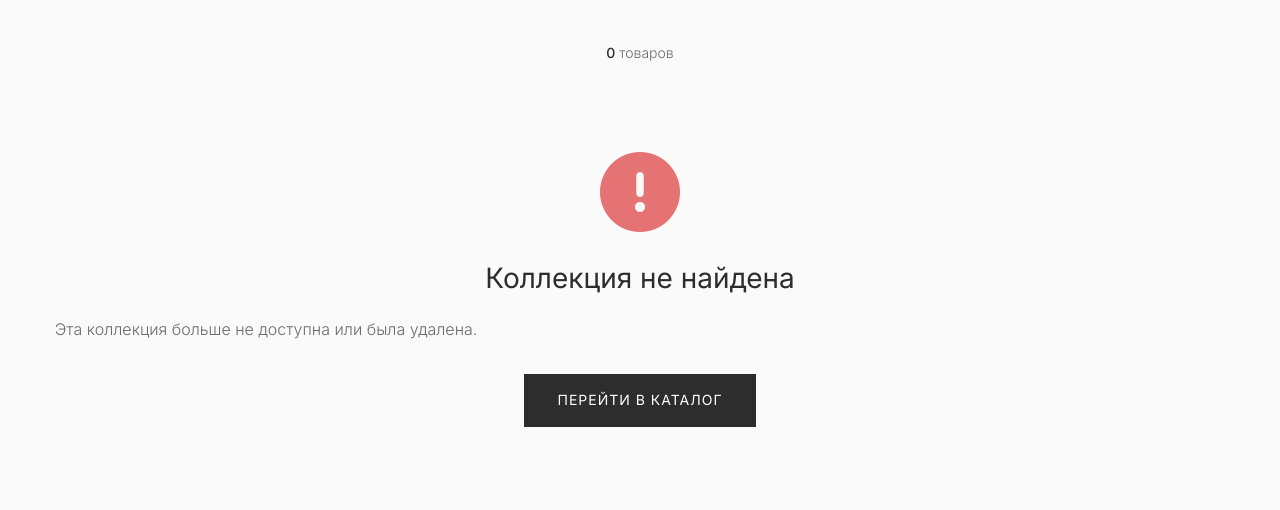
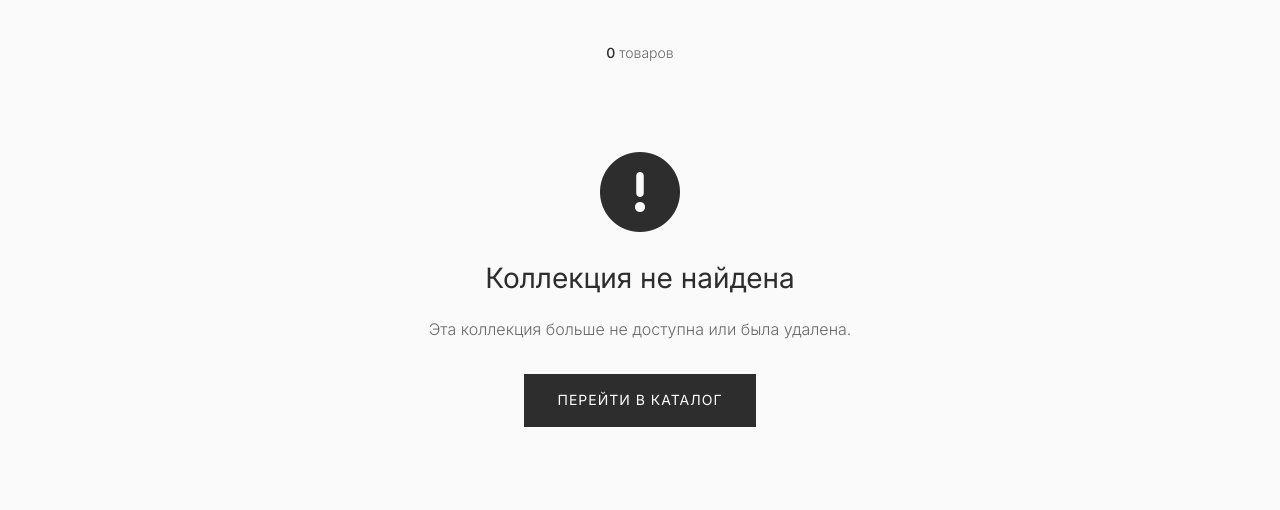
Before and after one commit to UmidYul/hw, a plain HTML site: page views/collection.html in a window 1280 px wide. Shown: the part 290-800 px from the top of the page. Drawn offline with nearby package versions, Linux system fonts and the light colour scheme; no server answers.

Commit message:
йуцйвы

```diff
--- a/public/css/styles.css
+++ b/public/css/styles.css
@@ -2096,7 +2096,7 @@ textarea {
 
 .error-state i {
     font-size: 80px;
-    color: #E57373;
+    color: #2D2D2D;
     margin-bottom: var(--spacing-lg);
 }
 
@@ -2111,7 +2111,7 @@ textarea {
     color: var(--color-secondary);
     font-size: 16px;
     margin-bottom: var(--spacing-xl);
-    max-width: 500px;
+    /* max-width: 500px; */
 }
 
 /* === EMPTY STATE === */
```
